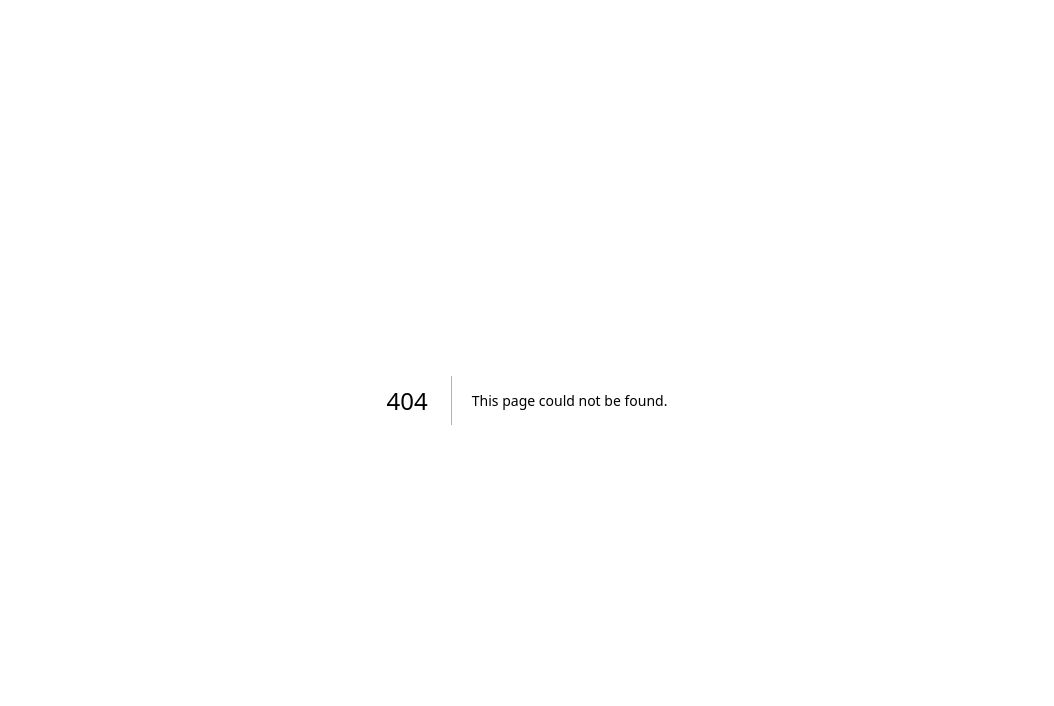
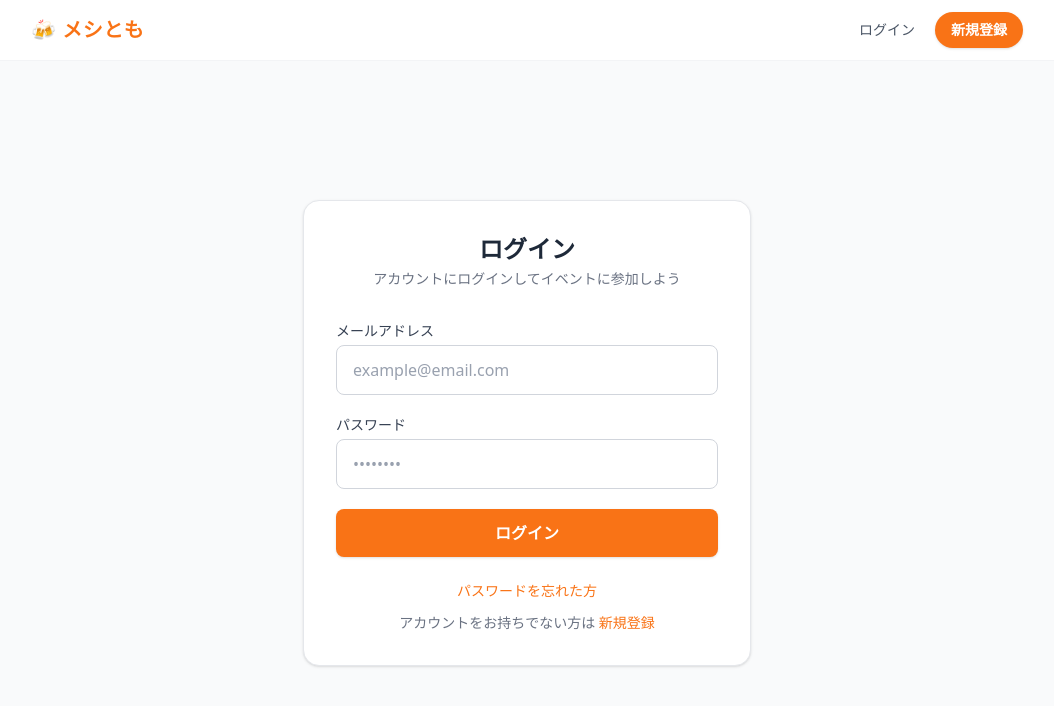
Before and after one commit to umanari145/meshitomo, a Next.js app in the folder frontend/: page /login in a window 1280 px wide. Before the commit this address had no page. Shown: the top 706 px of the page, without its empty margins (113-1167 px from the left). Built offline with nearby package versions, Linux system fonts and the light colour scheme.

Commit message:
ログイン画面を作成

```diff
--- /dev/null
+++ b/frontend/src/app/login/page.tsx
@@ -0,0 +1,85 @@
+import Link from "next/link";
+import Header from "@/components/Header";
+
+export const metadata = {
+  title: "ログイン — メシとも",
+};
+
+export default function LoginPage() {
+  return (
+    <>
+      <Header />
+      <main className="min-h-[calc(100vh-57px)] flex items-center justify-center bg-gray-50 px-4">
+        <div className="w-full max-w-md">
+          <div className="bg-white rounded-2xl shadow-sm border border-gray-200 p-8">
+            <div className="text-center mb-8">
+              <h1 className="text-2xl font-bold text-gray-800">ログイン</h1>
+              <p className="text-sm text-gray-500 mt-1">
+                アカウントにログインしてイベントに参加しよう
+              </p>
+            </div>
+
+            <form className="space-y-5">
+              <div>
+                <label
+                  htmlFor="email"
+                  className="block text-sm font-medium text-gray-700 mb-1"
+                >
+                  メールアドレス
+                </label>
+                <input
+                  id="email"
+                  type="email"
+                  autoComplete="email"
+                  placeholder="example@email.com"
+                  className="w-full border border-gray-300 rounded-lg px-4 py-3 text-gray-800 placeholder-gray-400 focus:ring-2 focus:ring-brand-500 focus:border-transparent outline-none transition"
+                />
+              </div>
+
+              <div>
+                <label
+                  htmlFor="password"
+                  className="block text-sm font-medium text-gray-700 mb-1"
+                >
+                  パスワード
+                </label>
+                <input
+                  id="password"
+                  type="password"
+                  autoComplete="current-password"
+                  placeholder="••••••••"
+                  className="w-full border border-gray-300 rounded-lg px-4 py-3 text-gray-800 placeholder-gray-400 focus:ring-2 focus:ring-brand-500 focus:border-transparent outline-none transition"
+                />
+              </div>
+
+              <button
+                type="submit"
+                className="w-full bg-brand-500 hover:bg-brand-600 text-white font-bold py-3 rounded-lg shadow transition"
+              >
+                ログイン
+              </button>
+            </form>
+
+            <div className="text-center mt-6 space-y-3">
+              <Link
+                href="/reset-password"
+                className="block text-sm text-brand-500 hover:text-brand-700 transition"
+              >
+                パスワードを忘れた方
+              </Link>
+              <p className="text-sm text-gray-500">
+                アカウントをお持ちでない方は{" "}
+                <Link
+                  href="/register"
+                  className="text-brand-500 font-medium hover:text-brand-700 transition"
+                >
+                  新規登録
+                </Link>
+              </p>
+            </div>
+          </div>
+        </div>
+      </main>
+    </>
+  );
+}
```
